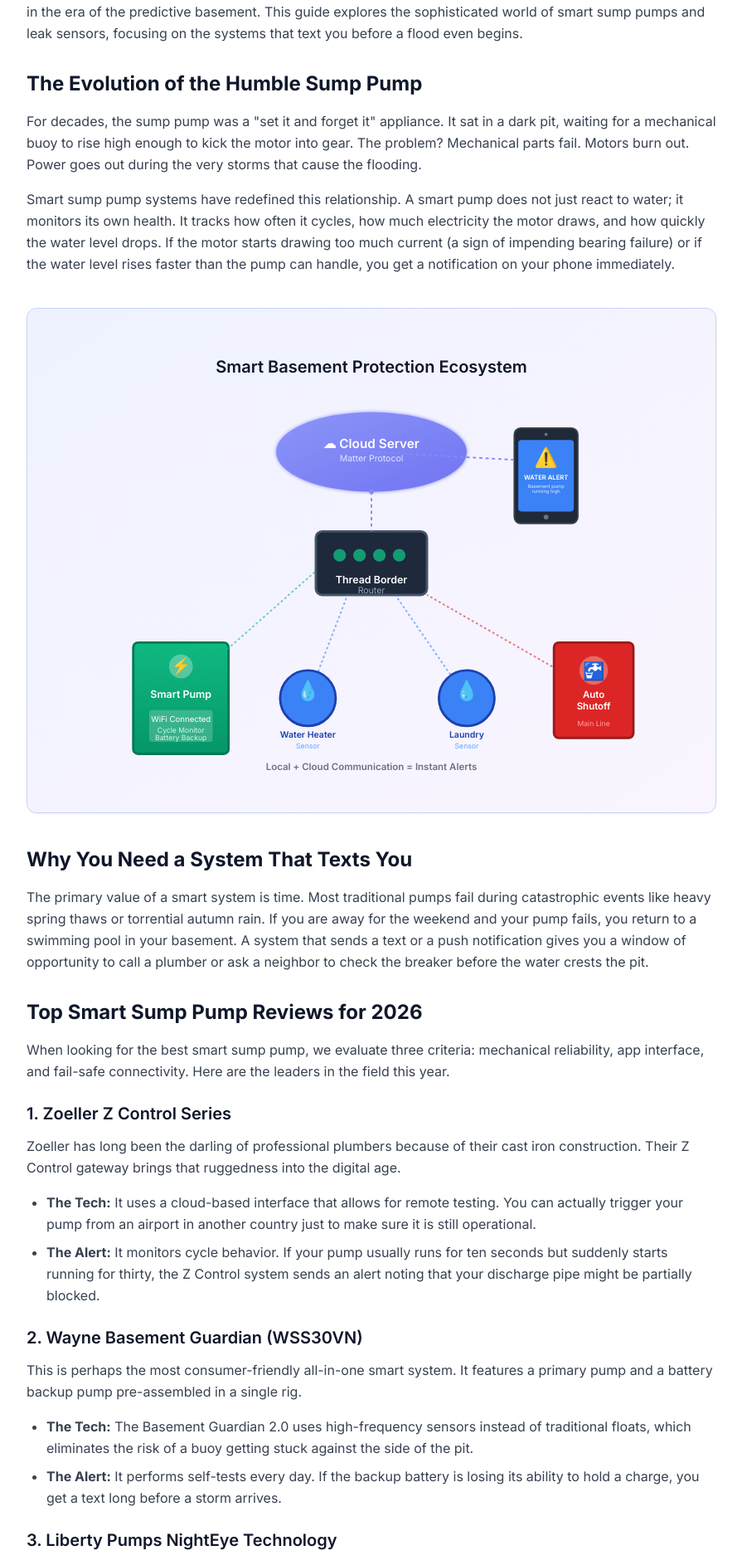
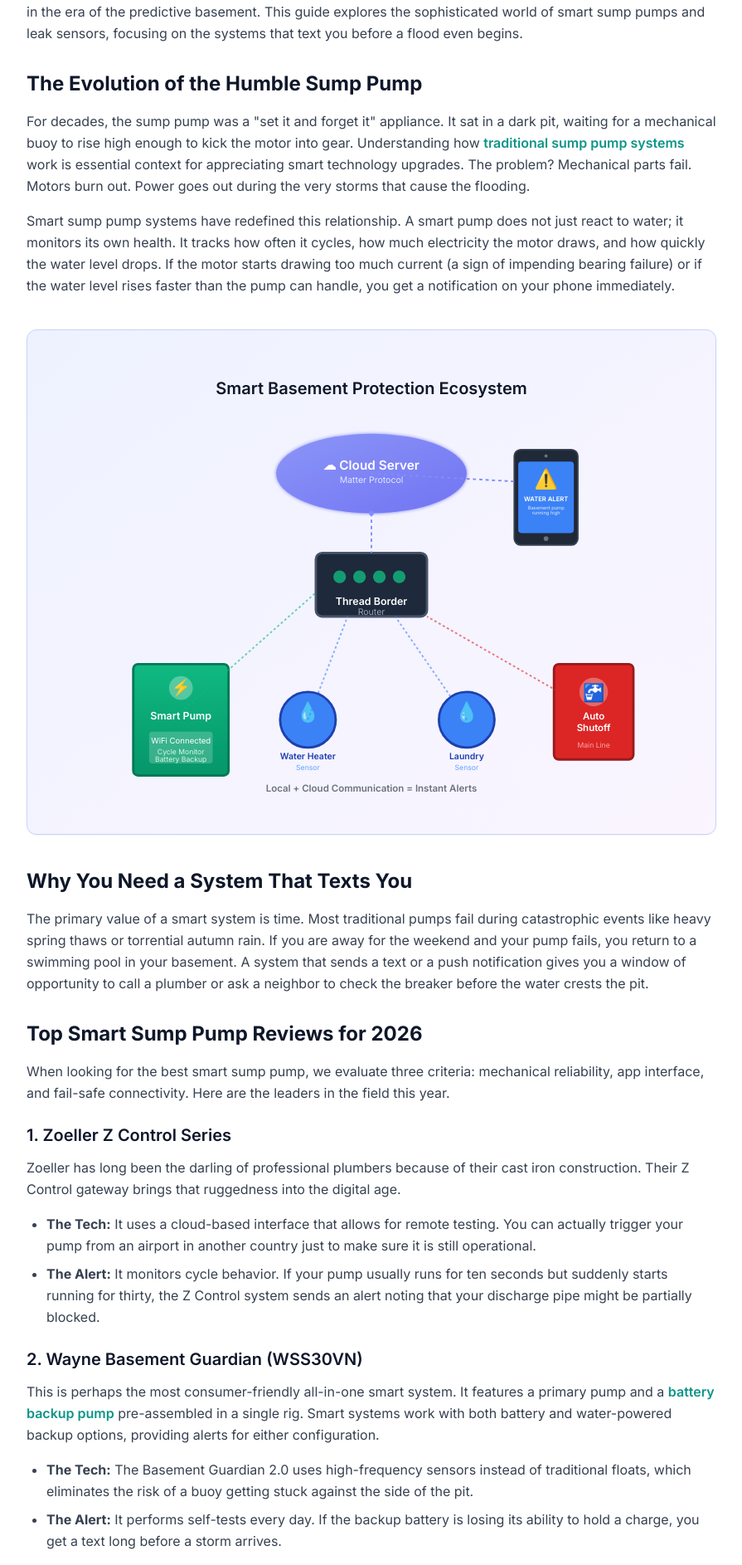
Before and after one commit to thebasementguide2026/basement-guide, a Next.js app: page /articles/smart-sump-pumps-guide in a window 1280 px wide. Shown: the part 582-2468 px from the top of the page at 83% size, without its empty margins (192-1087 px from the left). Built offline with nearby package versions, Linux system fonts and the light colour scheme.

Commit message:
Update page.tsx
internal link update

```diff
--- a/app/articles/smart-sump-pumps-guide/page.tsx
+++ b/app/articles/smart-sump-pumps-guide/page.tsx
@@ -48,7 +48,7 @@ export default function SmartSumpPumpsGuide() {
           <h2>The Evolution of the Humble Sump Pump</h2>
 
           <p>
-            For decades, the sump pump was a "set it and forget it" appliance. It sat in a dark pit, waiting for a mechanical buoy to rise high enough to kick the motor into gear. The problem? Mechanical parts fail. Motors burn out. Power goes out during the very storms that cause the flooding.
+            For decades, the sump pump was a "set it and forget it" appliance. It sat in a dark pit, waiting for a mechanical buoy to rise high enough to kick the motor into gear. Understanding how <Link href="/articles/complete-basement-waterproofing-guide" className="text-brand-teal hover:underline font-semibold">traditional sump pump systems</Link> work is essential context for appreciating smart technology upgrades. The problem? Mechanical parts fail. Motors burn out. Power goes out during the very storms that cause the flooding.
           </p>
 
           <p>
@@ -187,7 +187,7 @@ export default function SmartSumpPumpsGuide() {
           <h3>2. Wayne Basement Guardian (WSS30VN)</h3>
 
           <p>
-            This is perhaps the most consumer-friendly all-in-one smart system. It features a primary pump and a battery backup pump pre-assembled in a single rig.
+            This is perhaps the most consumer-friendly all-in-one smart system. It features a primary pump and a <Link href="/articles/battery-vs-water-powered-sump-pumps" className="text-brand-teal hover:underline font-semibold">battery backup pump</Link> pre-assembled in a single rig. Smart systems work with both battery and water-powered backup options, providing alerts for either configuration.
           </p>
 
           <ul>
```
